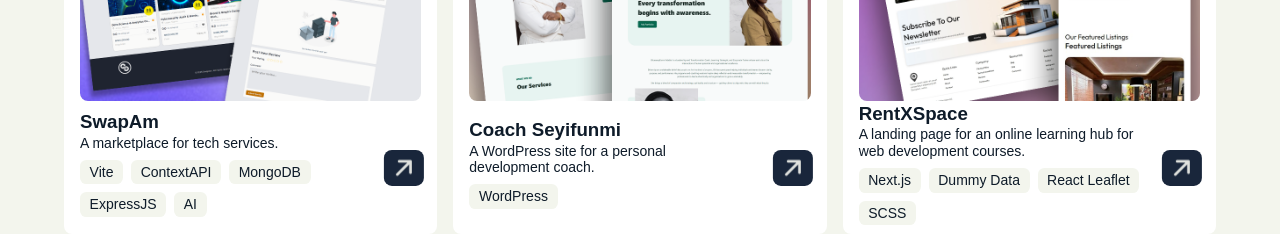
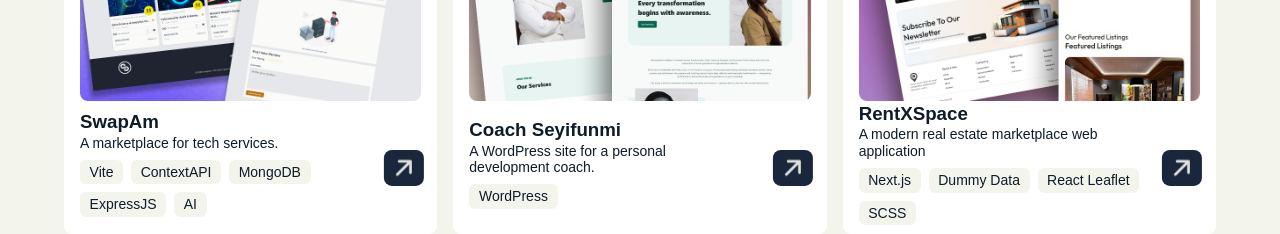
Before and after one commit to devbammy/devbammy, a React (Vite) app: page / in a window 1280 px wide. Shown: the part 3220-3454 px from the top of the page. Built offline with nearby package versions, Linux system fonts and the light colour scheme.

Commit message:
feat: add `asstes.js` to centralize image imports and export project, skill, and review data.

```diff
--- a/src/assets/asstes.js
+++ b/src/assets/asstes.js
@@ -187,7 +187,7 @@
   {
     imgSrc: rentxspace,
     title: 'RentXSpace',
-    desc: 'A landing page for an online learning hub for web development courses.',
+    desc: 'A modern real estate marketplace web application',
     tags: ['Next.js', 'Dummy Data', 'React Leaflet', 'SCSS'],
     projectLink: 'https://rentxspace.vercel.app/',
     tab: 'Frontend',
```
